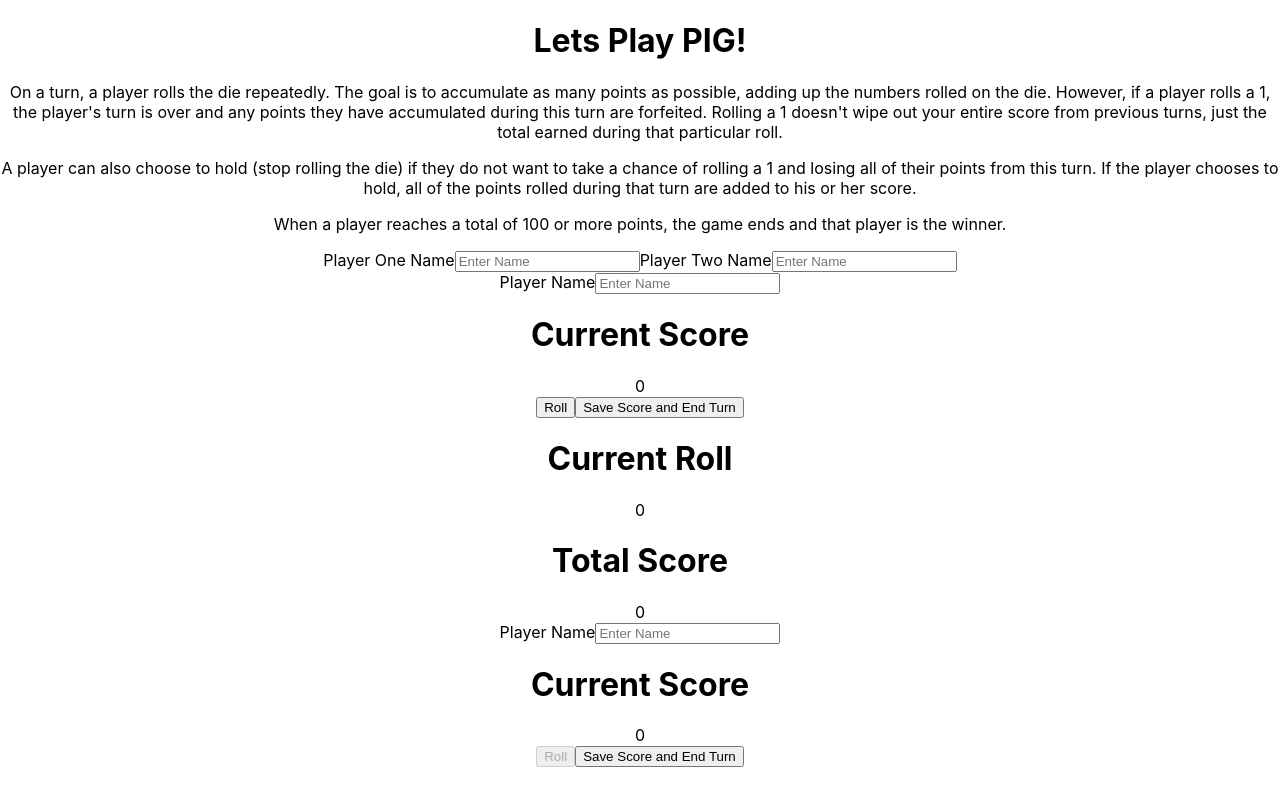
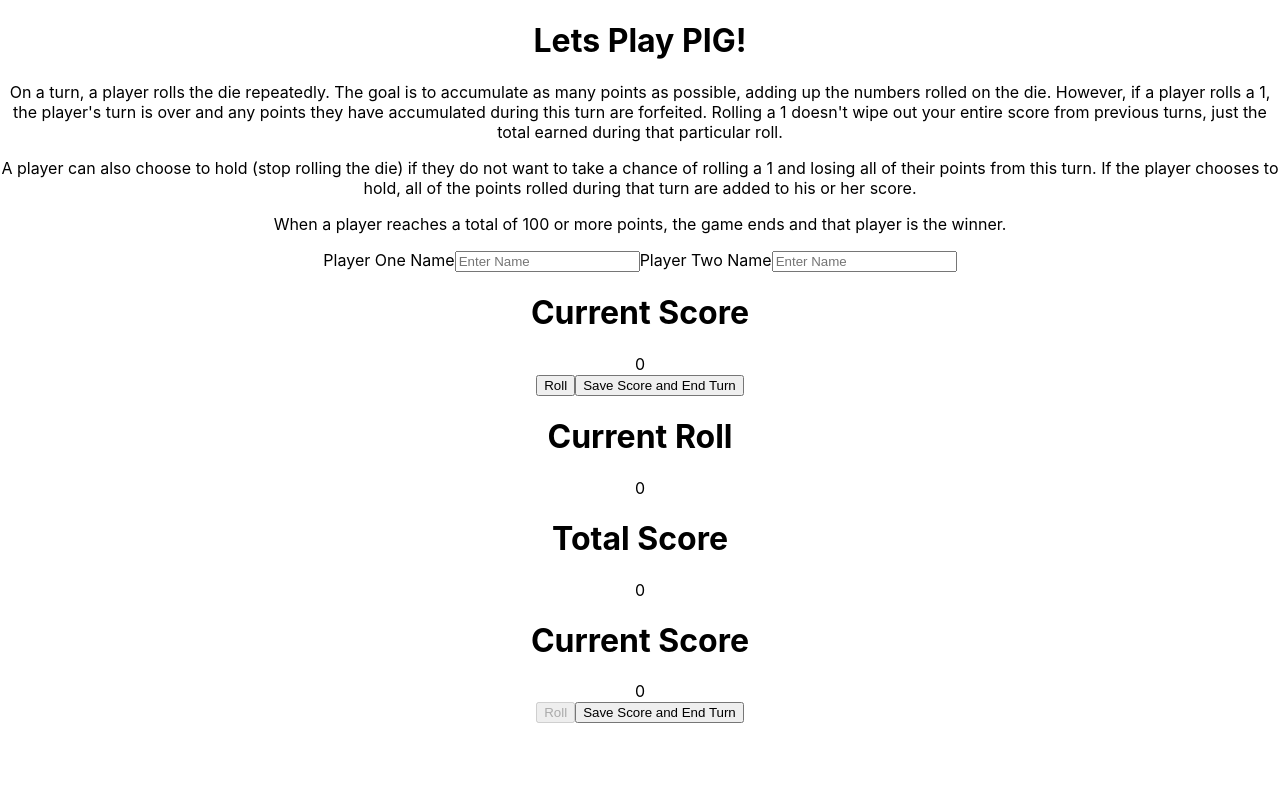
Before and after one commit to ccooper2382/p.i.g, a React (Create React App) app: page / in a window 1280 px wide. Built offline with nearby package versions, Linux system fonts and the light colour scheme.

Commit message:
Add files via upload

```diff
--- a/src/App.js
+++ b/src/App.js
@@ -70,6 +70,15 @@ function App() {
 
     }
 
+    const playerWins = (player) => {
+        if (player === 1) console.log("PlayerOne Wins")
+        if (player === 2) console.log("PlayerTwo Wins")
+    }
+
+    if (playerOneScore + currentTotal >= 100) playerWins(1)
+    if (playerTwoScore + currentTotal >= 100) playerWins(2)
+
+
 
     return (
         <div className="App">
--- a/src/components/playerTile.jsx
+++ b/src/components/playerTile.jsx
@@ -2,26 +2,19 @@ import React from 'react';
 import RollButton from "./rollButton";
 import SaveScoreButton from "./saveScoreButton";
 
-function PlayerTile({name, score, turn, onRoll, onSave, onChange}) {
+function PlayerTile({name, score, turn, onRoll, onSave}) {
+
 
     return (
         <div>
-            <form>
-                <label htmlFor="playerName">Player Name</label>
-                <input type="text"
-                       id="playerName"
-                       name="playerName"
-                       placeholder="Enter Name"
-                       value={name}
-                       />
-            </form>
+            <h2>{name}</h2>
             <div>
                 <h1>Current Score</h1>
                 <div>{score}</div>
             </div>
             <RollButton turn={turn}
                         onRoll={onRoll}/>
-            <SaveScoreButton onSave = {onSave} />
+            <SaveScoreButton onSave={onSave}/>
         </div>
     );
 }
```
